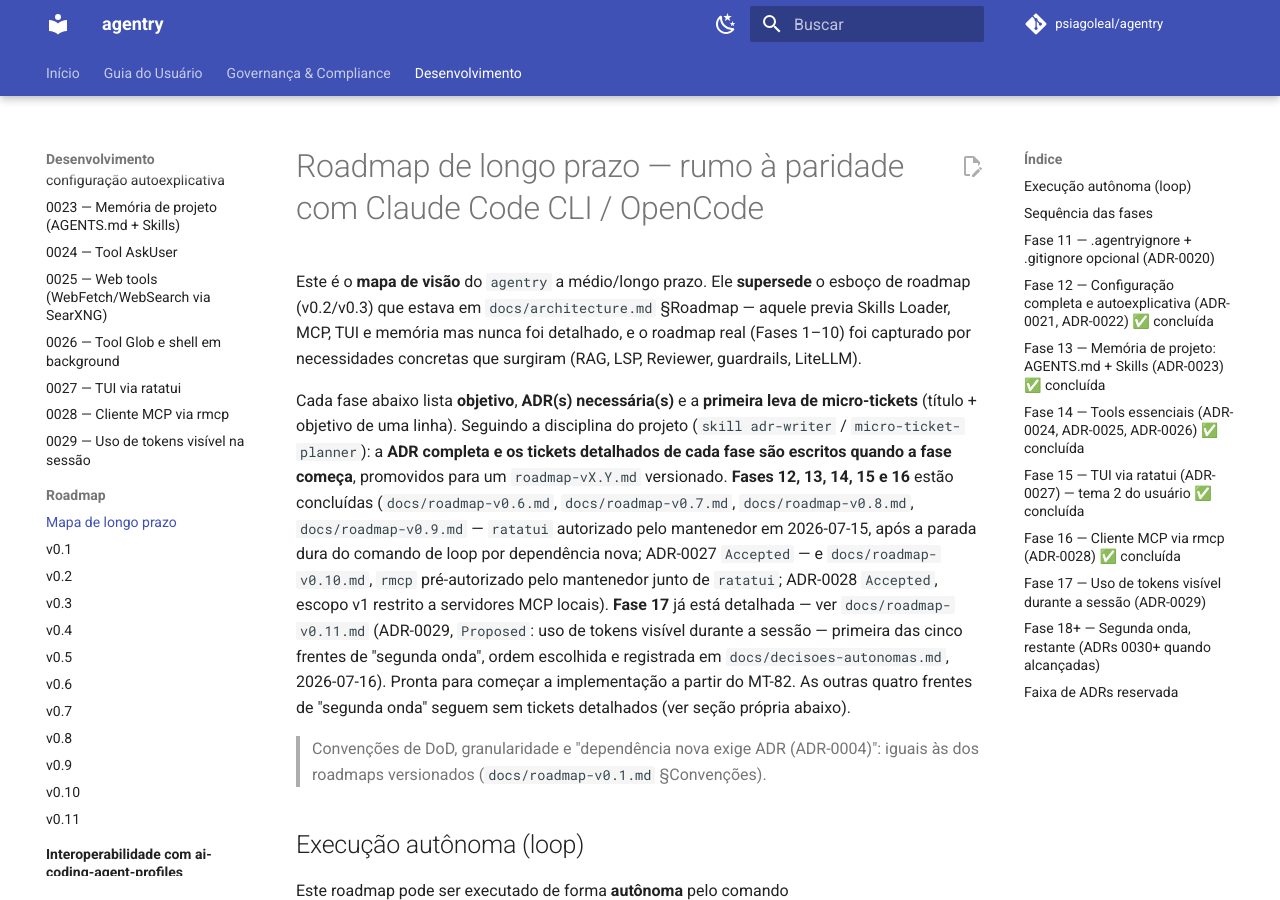
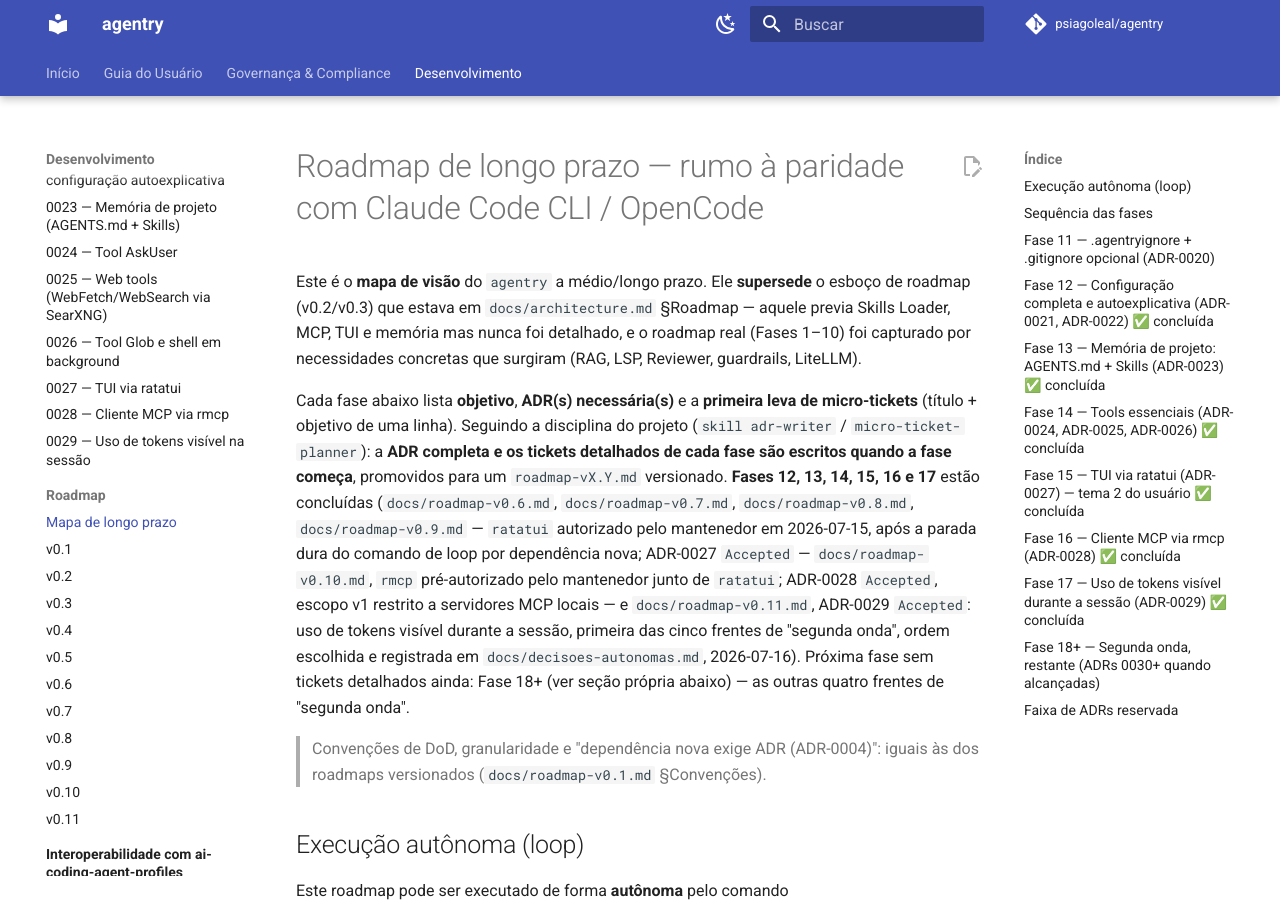
Before and after one commit to psiagoleal/agentry, an MkDocs documentation site: the page built from docs/roadmap-longo-prazo.md, in a window 1280 px wide and 900 px high. Built offline with MkDocs 1.6.1 and Material for MkDocs 9.7.7, drawn with Linux system fonts in a browser that asks for light colours; comment, search, counter and statistics services are not loaded; some of the changed text lies outside the part shown.

Commit message:
MT-85: documentação -- ADR-0029 -> Accepted (fecha a Fase 17)
docs/usuario/uso.md ganha: nota sobre o resumo "[uso] ..." em stderr no
modo one-shot (nunca em stdout); linha /usage na tabela de comandos de
barra do REPL + nota de que não zera com /compact; nota sobre o rodapé
da TUI mostrar o mesmo total.

ADR-0029 promovida de Proposed para Accepted (MT-82..84 concluídos);
docs/adr/README.md e docs/roadmap-longo-prazo.md atualizados -- Fase 17
marcada concluída, mesmo padrão usado para fechar as Fases 15/16.

mkdocs build --strict limpo. Nenhuma mudança de código -- fmt rodado
como checagem de sanidade.

{agente: Claude Code; modelo: claude-sonnet-5}

```diff
--- a/docs/roadmap-longo-prazo.md
+++ b/docs/roadmap-longo-prazo.md
@@ -11,16 +11,15 @@ Cada fase abaixo lista **objetivo**, **ADR(s) necessária(s)** e a **primeira le
 micro-tickets** (título + objetivo de uma linha). Seguindo a disciplina do projeto
 (`skill adr-writer` / `micro-ticket-planner`): a **ADR completa e os tickets detalhados de
 cada fase são escritos quando a fase começa**, promovidos para um `roadmap-vX.Y.md`
-versionado. **Fases 12, 13, 14, 15 e 16** estão concluídas (`docs/roadmap-v0.6.md`,
+versionado. **Fases 12, 13, 14, 15, 16 e 17** estão concluídas (`docs/roadmap-v0.6.md`,
 `docs/roadmap-v0.7.md`, `docs/roadmap-v0.8.md`, `docs/roadmap-v0.9.md` — `ratatui` autorizado
 pelo mantenedor em 2026-07-15, após a parada dura do comando de loop por dependência nova;
-ADR-0027 `Accepted` — e `docs/roadmap-v0.10.md`, `rmcp` pré-autorizado pelo mantenedor junto
-de `ratatui`; ADR-0028 `Accepted`, escopo v1 restrito a servidores MCP locais). **Fase 17**
-já está detalhada — ver `docs/roadmap-v0.11.md` (ADR-0029, `Proposed`: uso de tokens visível
-durante a sessão — primeira das cinco frentes de "segunda onda", ordem escolhida e registrada
-em `docs/decisoes-autonomas.md`, 2026-07-16). Pronta para começar a implementação a partir do
-MT-82. As outras quatro frentes de "segunda onda" seguem sem tickets detalhados (ver seção
-própria abaixo).
+ADR-0027 `Accepted` — `docs/roadmap-v0.10.md`, `rmcp` pré-autorizado pelo mantenedor junto de
+`ratatui`; ADR-0028 `Accepted`, escopo v1 restrito a servidores MCP locais — e
+`docs/roadmap-v0.11.md`, ADR-0029 `Accepted`: uso de tokens visível durante a sessão,
+primeira das cinco frentes de "segunda onda", ordem escolhida e registrada em
+`docs/decisoes-autonomas.md`, 2026-07-16). Próxima fase sem tickets detalhados ainda: Fase
+18+ (ver seção própria abaixo) — as outras quatro frentes de "segunda onda".
 
 > Convenções de DoD, granularidade e "dependência nova exige ADR (ADR-0004)": iguais às dos
 > roadmaps versionados (`docs/roadmap-v0.1.md` §Convenções).
@@ -157,7 +156,7 @@ tools MCP no `ToolRegistry` (`crates/core/src/tools/mcp.rs`) com defesa em profu
 egresso (`McpClient::start_from_settings`), documentação de usuário e governança fechando a
 fase.
 
-## Fase 17 — Uso de tokens visível durante a sessão (ADR-0029)
+## Fase 17 — Uso de tokens visível durante a sessão (ADR-0029) ✅ concluída
 
 **Objetivo:** expor ao usuário quantos tokens uma sessão consumiu — `Usage`
 (`crates/core/src/model/mod.rs`) já é calculado por turno, só não é acumulado nem exibido.
@@ -165,7 +164,7 @@ Primeira das cinco frentes de "segunda onda" a ser preparada (ordem escolhida e
 `docs/decisoes-autonomas.md`, 2026-07-16, por ser a única sem pergunta de segurança/
 confidencialidade/egresso em aberto).
 
-**ADR:** ADR-0029 — **escrita**, `Proposed`. Decisão central: `Session` acumula `Usage` ao
+**ADR:** ADR-0029 — **escrita**, `Accepted`. Decisão central: `Session` acumula `Usage` ao
 longo da sessão (nenhum tipo novo, só soma o que já existe por turno); exposto em três
 pontos — resumo em `stderr` no modo *one-shot*, comando `/usage` no REPL, rodapé da TUI.
 Contador **não persiste entre sessões** (fora de escopo — pertence à frente "memória entre
@@ -173,8 +172,11 @@ sessões" abaixo, se/quando essa decidir como persistência funciona). Custo em
 deliberadamente fora de escopo (exigiria tabela de preço configurável, não é dado intrínseco
 ao provider como tokens são).
 
-**Detalhamento completo:** `docs/roadmap-v0.11.md` (MT-82..85). Pronta para começar a
-implementação a partir do MT-82.
+**Detalhamento completo:** `docs/roadmap-v0.11.md` (MT-82..85, **concluídos**).
+`Session::usage_total` acumula por turno e por `Session::compact`; `formatar_uso()`
+(`crates/cli/src/main.rs`) é a única fonte da string de formatação, reaproveitada pelos três
+pontos de exposição sem nenhuma divergência entre eles; documentação de usuário fechando a
+fase.
 
 ## Fase 18+ — Segunda onda, restante (ADRs 0030+ quando alcançadas)
 
```
Also changed, not shown: docs/adr/0029-uso-de-tokens-visivel-na-sessao.md (+1 -1 lines), docs/adr/README.md (+1 -1 lines), docs/usuario/uso.md (+12 -0 lines).
